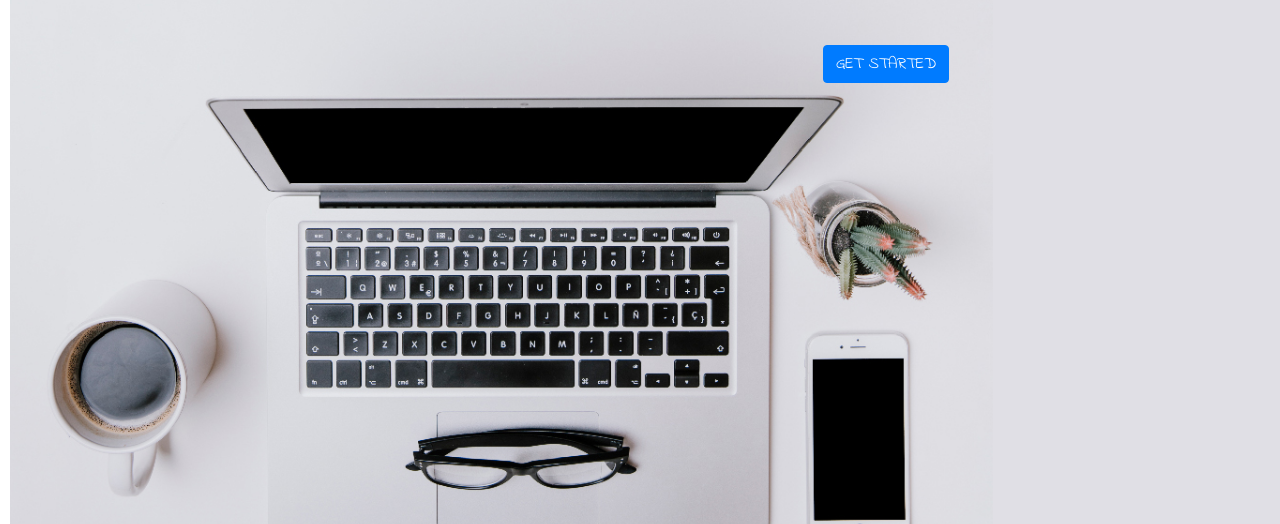
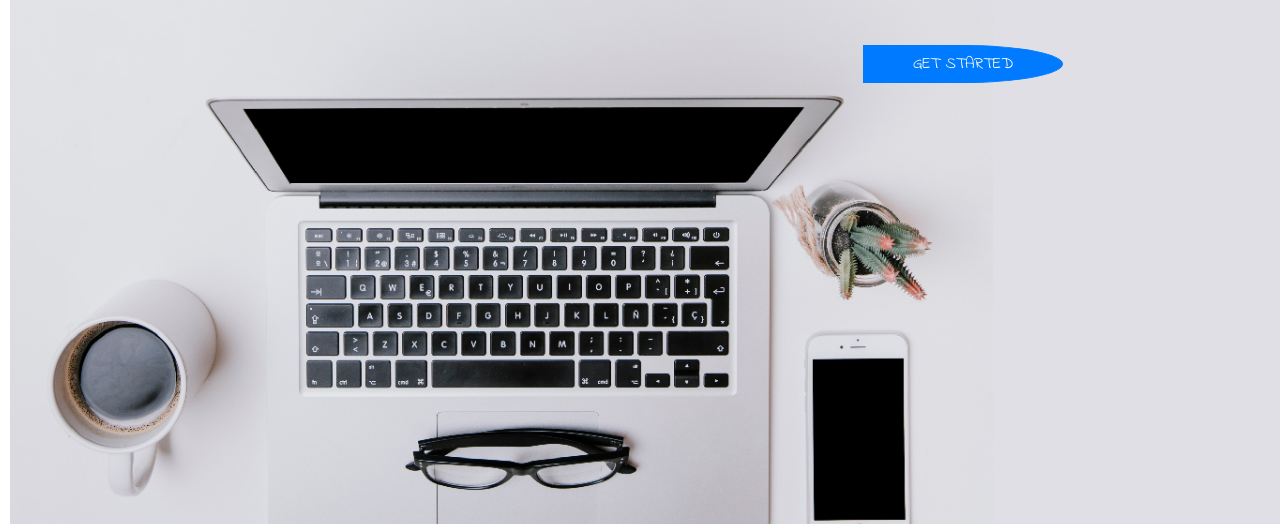
Before and after one commit to burceviks/mrsagile_website, a plain HTML site: page mrsagile.html in a window 1280 px wide. Shown: the part 276-800 px from the top of the page. Drawn offline with nearby package versions, Linux system fonts and the light colour scheme; files whose address does not match are found by name.

Commit message:
playing with button location and shapes

```diff
--- a/mrsagile.html
+++ b/mrsagile.html
@@ -80,7 +80,7 @@
     <div class="col-8">
     </div>
     <div class="col-4">
-        <button type="button" class="btn btn-primary">GET STARTED</button>
+        <button type="button" class="btn btn-primary" id="btn_getstarted">GET STARTED</button>
   </div>
 
 
--- a/style/style.css
+++ b/style/style.css
@@ -49,3 +49,8 @@ a{
     text-align: center;
     font-weight: bold;
 }*/
+#btn_getstarted {
+  margin-left: 40px ;
+  width:200px;
+    border-radius: 0 70% 70% 0
+}
```
